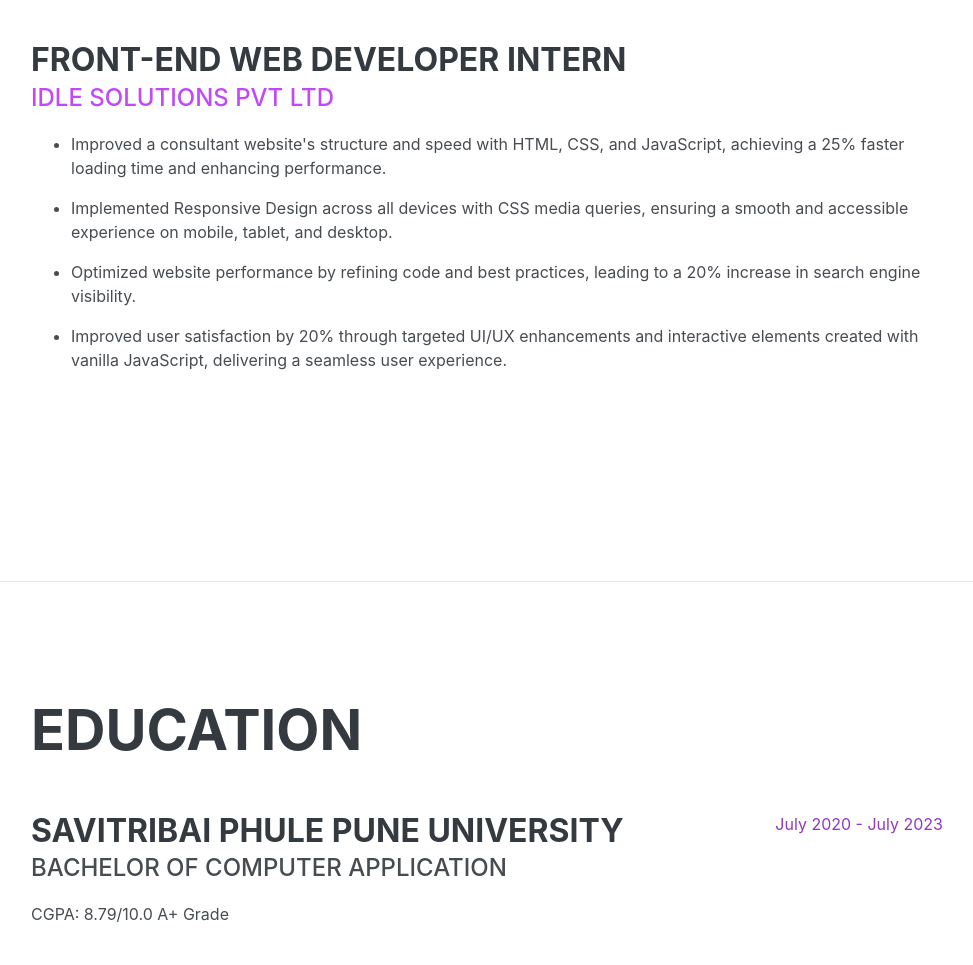
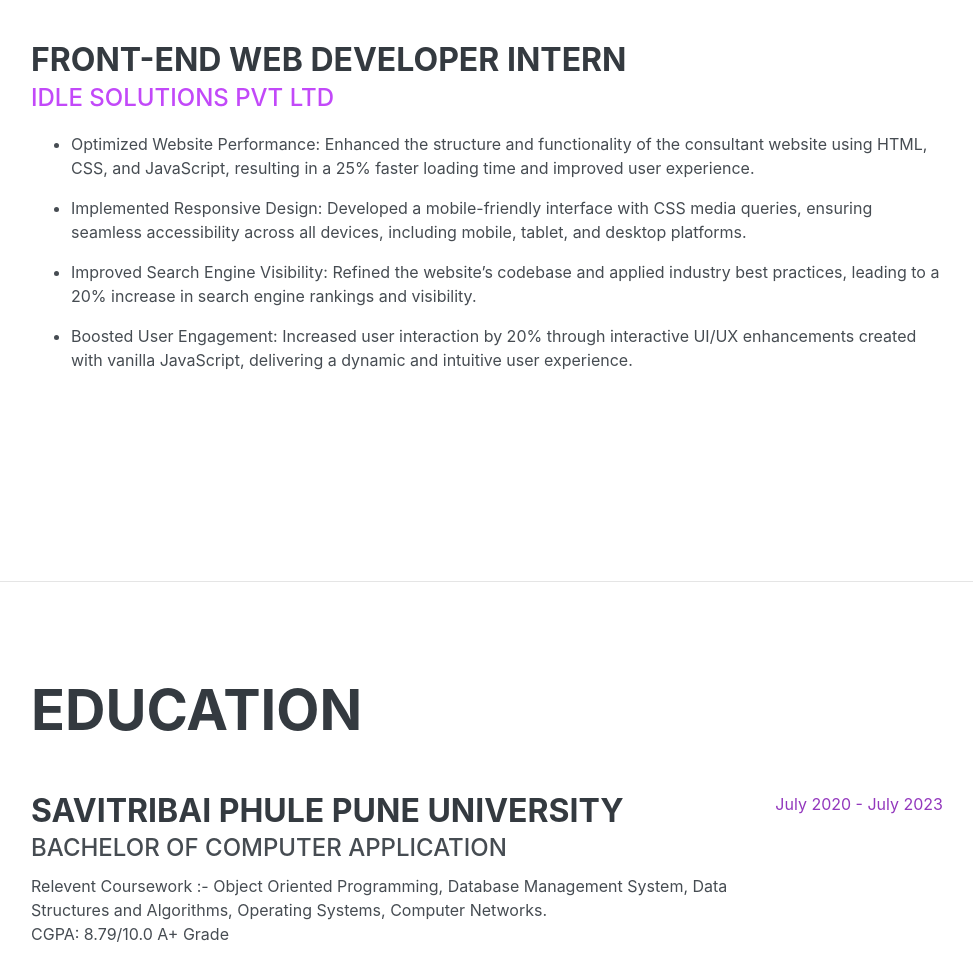
Before and after one commit to darshangaikwad4114/Portfolio, a website: page index.html in a window 1280 px wide. Shown: the part 1020-1985 px from the top of the page, without its empty margins (289-1262 px from the left). Drawn offline with nearby package versions, Linux system fonts and the light colour scheme; a web font is replaced by a local one.

Commit message:
refactor: Update index.html content and enhance CSS/SCSS for improved readability and performance

```diff
--- a/index.html
+++ b/index.html
@@ -63,7 +63,7 @@
                     Darshan
                     <span class="text-primary">Gaikwad</span>
                 </h1>
-                <div class="subheading mb-5">FRONTEND WEB DEVELOPER - PUNE</div>
+                <div class="subheading mb-5">SOFTWARE DEVELOPER - PUNE</div>
                 <p class="lead mb-5">
                     I am Darshan Gaikwad, a passionate Full Stack Web Developer proficient in React.js, Node.js,
                     Express.js, MongoDB, Java, and Python. I hold a BCA degree from Savitribai Phule Pune University and
@@ -94,20 +94,23 @@
                         </div>
                         <ol>
                             <li class="mb-3 ">
-                                Improved a consultant website's structure and speed with HTML, CSS, and JavaScript,
-                                achieving a 25% faster loading time and enhancing performance.
+                                Optimized Website Performance: Enhanced the structure and functionality of the
+                                consultant website using HTML, CSS, and JavaScript, resulting in a 25% faster loading
+                                time and improved user experience.
                             </li>
                             <li class="mb-3 ">
-                                Implemented Responsive Design across all devices with CSS media queries, ensuring a
-                                smooth and accessible experience on mobile, tablet, and desktop.
+                                Implemented Responsive Design: Developed a mobile-friendly interface with CSS media
+                                queries, ensuring seamless accessibility across all devices, including mobile, tablet,
+                                and desktop platforms.
                             </li>
                             <li class="mb-3 ">
-                                Optimized website performance by refining code and best practices, leading to a 20%
-                                increase in search engine visibility.
+                                Improved Search Engine Visibility: Refined the website’s codebase and applied industry
+                                best practices, leading to a 20% increase in search engine rankings and visibility.
                             </li>
                             <li class="mb-3 ">
-                                Improved user satisfaction by 20% through targeted UI/UX enhancements and interactive
-                                elements created with vanilla JavaScript, delivering a seamless user experience.
+                                Boosted User Engagement: Increased user interaction by 20% through interactive UI/UX
+                                enhancements created with vanilla JavaScript, delivering a dynamic and intuitive user
+                                experience.
                             </li>
                         </ol>
                     </div>
@@ -121,7 +124,10 @@
                 <div class="d-flex flex-column flex-md-row justify-content-between mb-5 mb-5">
                     <div class="flex-grow-1">
                         <h3 class="mb-0">Savitribai Phule Pune University</h3>
-                        <div class="subheading mb-3">Bachelor of Computer Application</div>
+                        <div class="subheading mb-2">Bachelor of Computer Application</div>
+                        <div>Relevent Coursework :- Object Oriented Programming, Database
+                            Management System, Data Structures and Algorithms, Operating Systems, Computer Networks.
+                        </div>
                         <p>CGPA: 8.79/10.0 A+ Grade</p>
                     </div>
                     <div class="flex-shrink-0">
--- a/src/scss/main.scss
+++ b/src/scss/main.scss
@@ -36,6 +36,7 @@
 *::before,
 *::after {
   box-sizing: border-box;
+  scroll-behavior: smooth;
 }
 
 html {
@@ -185,7 +186,7 @@
 
 h1,
 .h1 {
-  font-size: 6rem;
+  font-size: 4rem;
 }
 
 h2,
```
Also changed, not shown: src/css/main.css.
